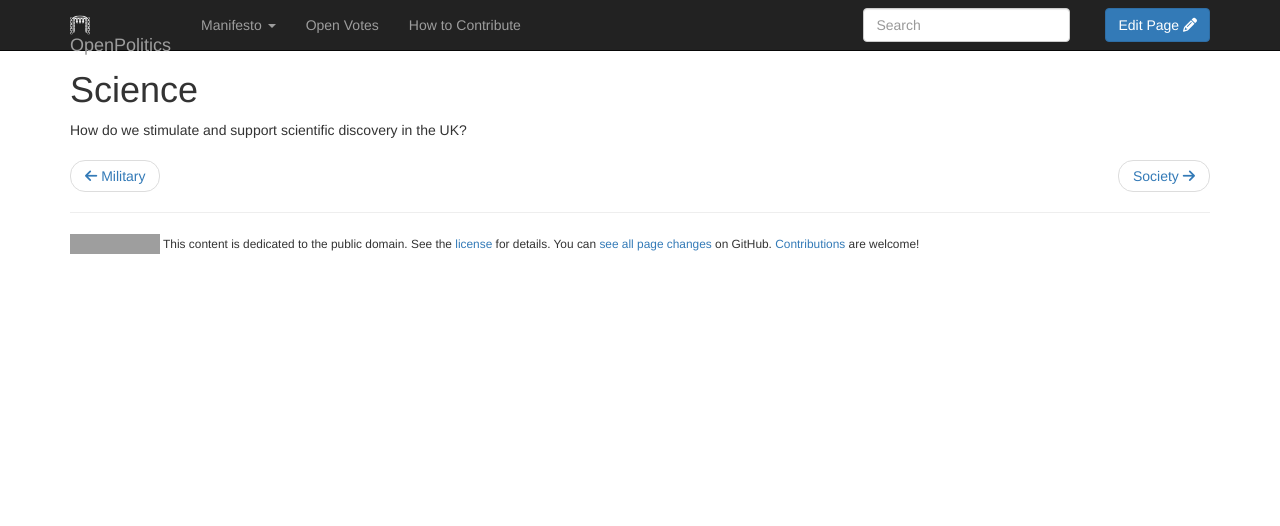
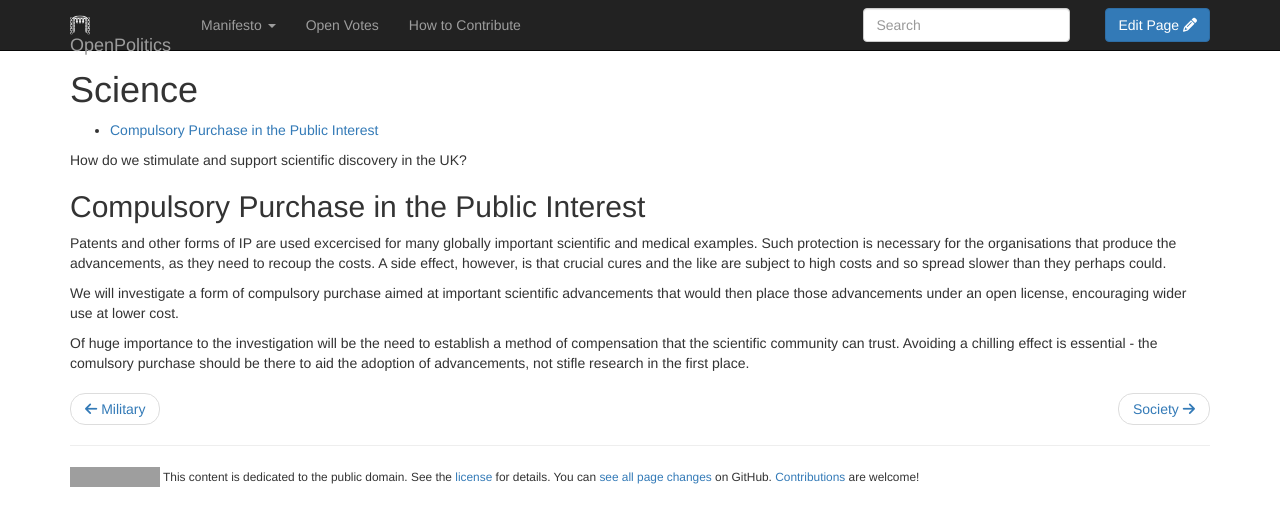
Before and after one commit to openpolitics/manifesto, a Jekyll site: the page built from manifesto/science.md, in a window 1280 px wide. Shown: the top 526 px of the page. Built offline with Jekyll 4.4.1, drawn with Linux system fonts in a browser that asks for light colours; nearby versions of some CDN libraries; library files that are not in the unit come from our copies; grey boxes are pictures that could not be loaded.

Commit message:
Move compulsory purchase to science page
no policy change

```diff
--- a/manifesto/science.md
+++ b/manifesto/science.md
@@ -7,3 +7,11 @@ published: true
 {:toc}
 
 How do we stimulate and support scientific discovery in the UK?
+
+## Compulsory Purchase in the Public Interest
+
+Patents and other forms of IP are used excercised for many globally important scientific and medical examples. Such protection is necessary for the organisations that produce the advancements, as they need to recoup the costs. A side effect, however, is that crucial cures and the like are subject to high costs and so spread slower than they perhaps could.
+
+We will investigate a form of compulsory purchase aimed at important scientific advancements that would then place those advancements under an open license, encouraging wider use at lower cost.
+
+Of huge importance to the investigation will be the need to establish a method of compensation that the scientific community can trust. Avoiding a chilling effect is essential - the comulsory purchase should be there to aid the adoption of advancements, not stifle research in the first place.
```
Also changed, not shown: manifesto/economy.md (+0 -8 lines).
